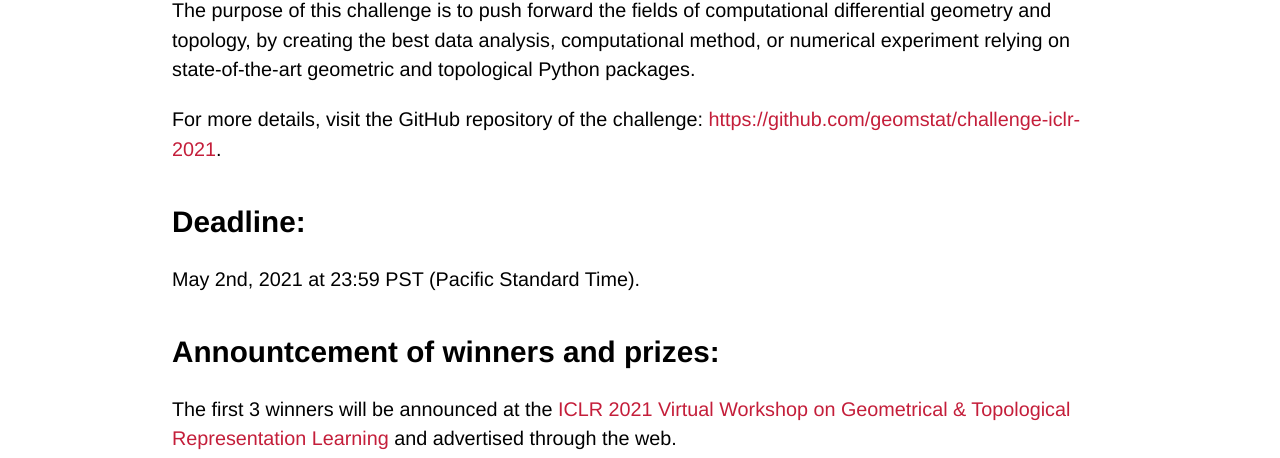
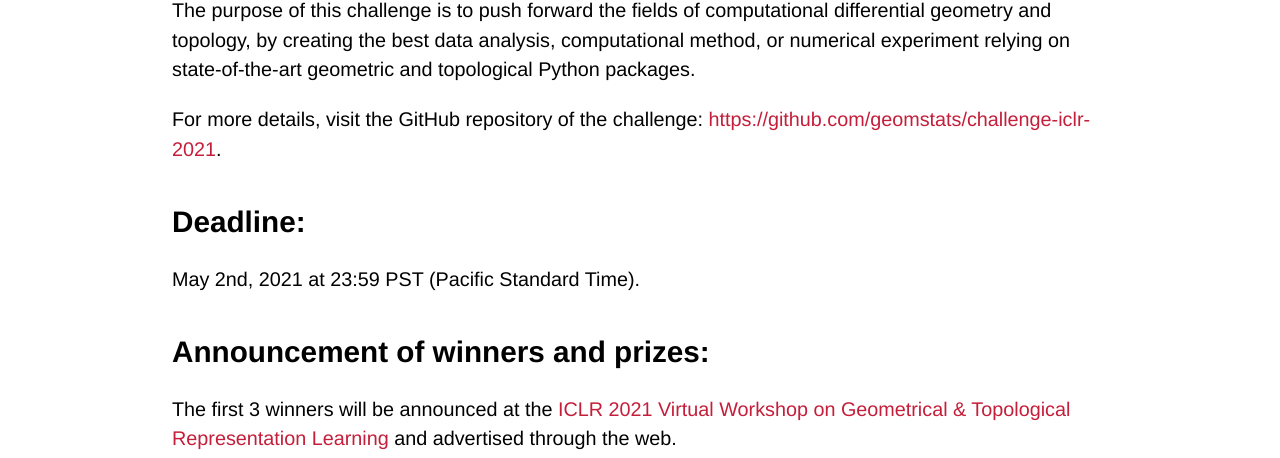
Before and after one commit to gt-rl/gt-rl.github.io, a Jekyll site: the page built from challenge.md, in a window 1280 px wide. Shown: the part 745-1203 px from the top of the page. Built offline with Jekyll 4.4.1, drawn with Linux system fonts in a browser that asks for light colours; some web fonts are replaced; our own code applies the rules of GitHub Pages for plain Markdown files.

Commit message:
Fixed typos

```diff
--- a/challenge.md
+++ b/challenge.md
@@ -8,13 +8,13 @@ Modern real-world data typically have high dimensional ambient measurement space
 
 The purpose of this challenge is to push forward the fields of computational differential geometry and topology, by creating the best data analysis, computational method, or numerical experiment relying on state-of-the-art geometric and topological Python packages.
 
-For more details, visit the GitHub repository of the challenge: [https://github.com/geomstat/challenge-iclr-2021](https://github.com/geomstat/challenge-iclr-2021).
+For more details, visit the GitHub repository of the challenge: [https://github.com/geomstats/challenge-iclr-2021](https://github.com/geomstats/challenge-iclr-2021).
 
 ## Deadline:
 
 May 2nd, 2021 at 23:59 PST (Pacific Standard Time).
 
-## Annountcement of winners and prizes:
+## Announcement of winners and prizes:
 
 The first 3 winners will be announced at the
 [ICLR 2021 Virtual Workshop on Geometrical & Topological Representation Learning](https://gt-rl.github.io)
```
